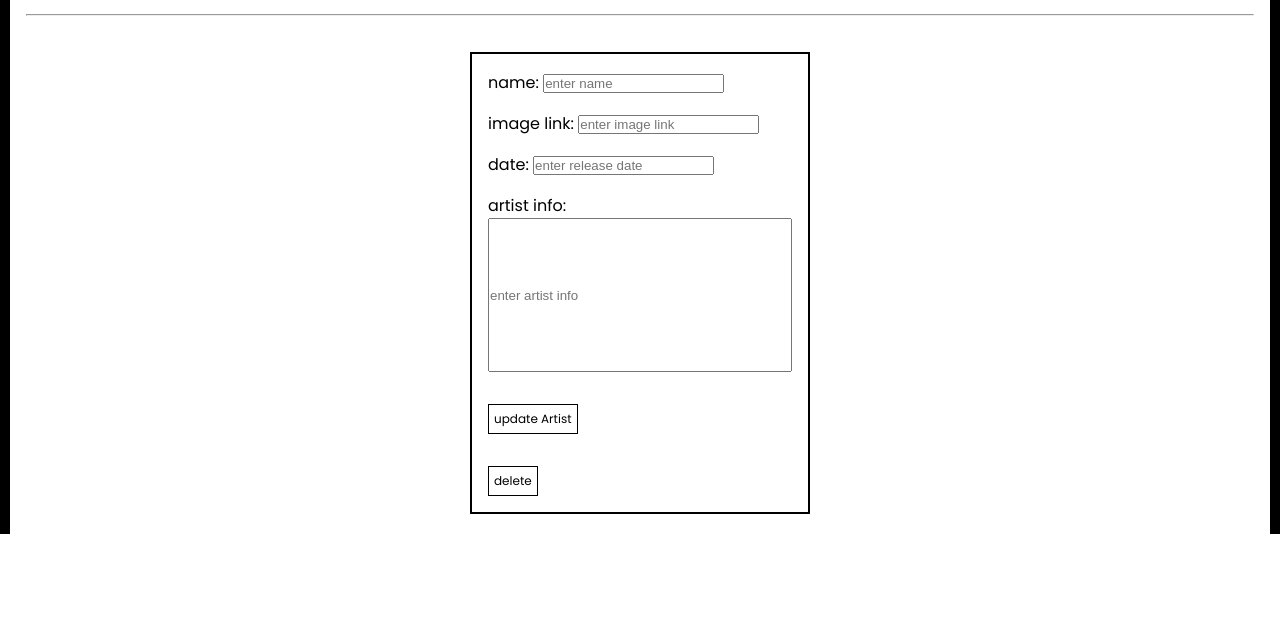
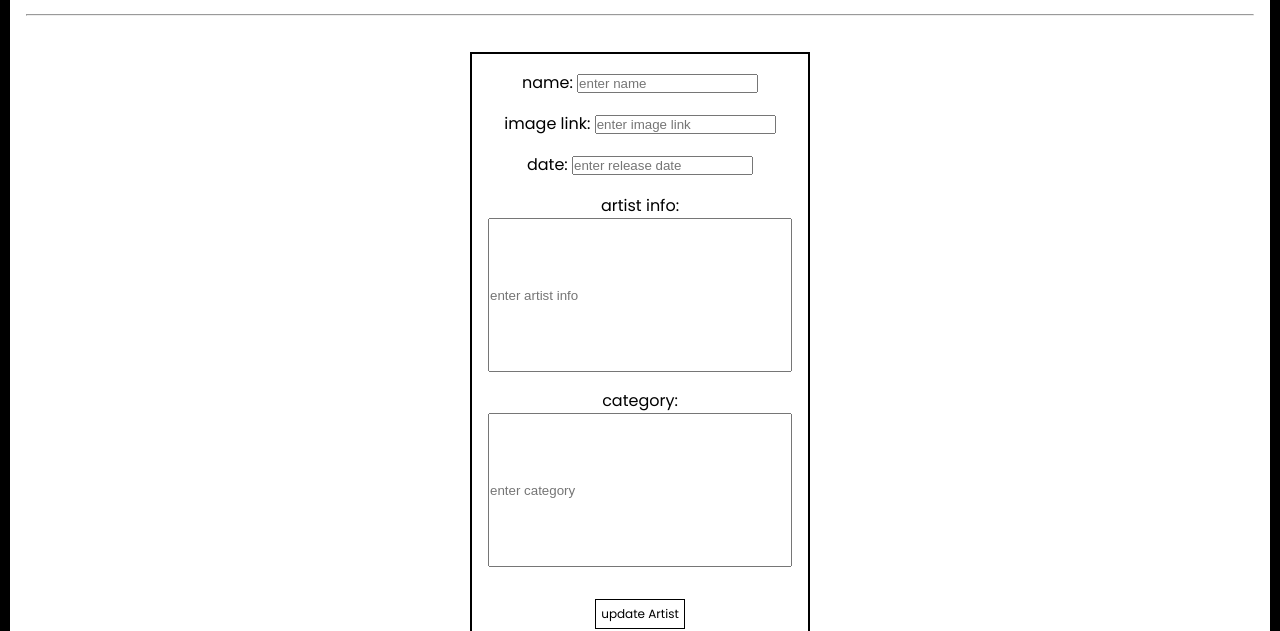
Before and after one commit to ellzmarie/theLoop-Frontend, a React (Create React App) app: page /artist/1 in a window 1280 px wide. Shown: the part 207-838 px from the top of the page. Before the commit the page ends 800 px from the top, so only its background shows below. Built offline with nearby package versions, Linux system fonts and the light colour scheme; no server answers.

Commit message:
updates show page

```diff
--- a/src/components/Header.jsx
+++ b/src/components/Header.jsx
@@ -10,7 +10,7 @@ function Header(props) {
     </nav>
 
     <div className="topnav">
-      <Link to="/artist/:id">music</Link>
+      <Link to="#">music</Link>
       <Link to="#">fashion</Link>
       <Link to="#">beauty</Link>
       <Link to="#">home stuff</Link>
--- a/src/index.css
+++ b/src/index.css
@@ -149,6 +149,12 @@ button {
   margin-right: auto;
 }
 
+form {
+  text-align: center;
+  margin-left: auto;
+  margin-right: auto;
+}
+
 .latest-grid-item h2,h3,h4,p,hr,button {
   margin: 1rem ;
 }
--- a/src/pages/Index.jsx
+++ b/src/pages/Index.jsx
@@ -7,6 +7,7 @@ export default function Index({ artist, createArtist }) {
     image: "",
     release_date: "",
     description: "",
+    category: "",
   });
 
   const handleChange = (evt) => {
@@ -24,6 +25,7 @@ export default function Index({ artist, createArtist }) {
       image: "",
       release_date: "",
       description: "",
+      category: "",
     });
   };
 
@@ -82,7 +84,14 @@ export default function Index({ artist, createArtist }) {
           value={form.description}
           onChange={handleChange}
         />
-        <input type="submit" value="Submit" />
+        <input
+          type="text"
+          name="category"
+          placeholder="category"
+          value={form.category}
+          onChange={handleChange}
+        />
+        <input type="submit" value="add entry" />
       </form>
       {artist ? loaded() : loading()}
     </section>
--- a/src/pages/Show.jsx
+++ b/src/pages/Show.jsx
@@ -72,6 +72,14 @@ export default function Show({ artists, updateArtist, deleteArtist }) {
                   value={editForm?.description}
                   onChange={handleChange}
                 /></p>
+                <p>category: <input
+                  className="textbox"
+                  type="text"
+                  name="category"
+                  placeholder="enter category"
+                  value={editForm?.category}
+                  onChange={handleChange}
+                /></p>
                 <button type="submit">update Artist</button>
               </form>
               <button id="DELETE" onClick={removeArtist}>
```
